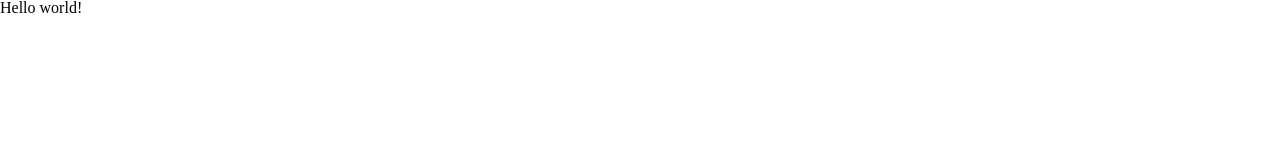
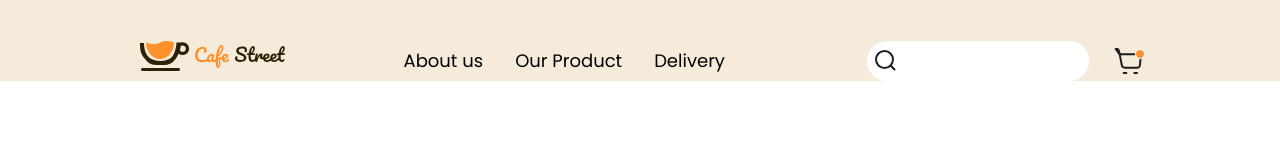
Before and after one commit to ArtemDerenok/coffeeShop-landing, a website: page src/index.html in a window 1280 px wide. Drawn offline with Linux system fonts and the light colour scheme.

Commit message:
feat: add nav container

```diff
--- a/src/index.html
+++ b/src/index.html
@@ -9,7 +9,27 @@
 </head>
 
 <body>
-  <h1>Hello world!</h1>
+  <!-- First section! -->
+  <section class="first-section">
+    <div class="container first-section__nav-container">
+      <header class="first-section__header">
+        <a href="#"><img src="icons/logo-coffe.svg" alt="logo"></a>
+      </header>
+      <div class="first-section__box">
+        <nav class="first-section__nav-menu nav-menu">
+          <ul class="nav-menu__list">
+            <li class="nav-menu__list-item">About us</li>
+            <li class="nav-menu__list-item">Our Product</li>
+            <li class="nav-menu__list-item">Delivery</li>
+          </ul>
+        </nav>
+        <div class="first-section__search-bar search-bar">
+          <input type="search" class="search-bar__input">
+          <img src="icons/icons-cart.svg" alt="basket" class="search-bar__logo">
+        </div>
+      </div>
+    </div>
+  </section>
 </body>
 
 </html>
--- a/src/scss/_variables.scss
+++ b/src/scss/_variables.scss
@@ -0,0 +1,3 @@
+$COFFEE_BACKGROUND: #f6ebda;
+$ORANGE: #ff902b;
+$GRAY: #929292;
--- a/src/scss/style.scss
+++ b/src/scss/style.scss
@@ -1,3 +1,85 @@
 @import "./variables";
 @import "./normalize.scss";
 @import "./reset.scss";
+
+* {
+  box-sizing: border-box;
+}
+
+@font-face {
+  font-family: "Poppins";
+  src: url("../fonts/Poppins-Regular.ttf");
+  font-style: normal;
+  font-weight: 400;
+}
+
+.container {
+  max-width: 1440px;
+  margin: 0 auto;
+}
+
+.first-section {
+  &__nav-container {
+    background-color: $COFFEE_BACKGROUND;
+    display: flex;
+    padding: 41px 135px 0 135px;
+    justify-content: space-between;
+  }
+
+  &__header {
+  }
+
+  &__box {
+    display: flex;
+    gap: 142px;
+  }
+
+  &__nav-menu {
+  }
+
+  &__search-bar {
+  }
+}
+
+.nav-menu {
+  display: flex;
+  align-items: center;
+
+  &__list {
+    display: flex;
+    gap: 32px;
+  }
+
+  &__list-item {
+    color: #000;
+    font-size: 18px;
+    font-family: Poppins;
+    cursor: pointer;
+
+    &:hover {
+      color: $ORANGE;
+    }
+  }
+}
+
+.search-bar {
+  display: flex;
+  gap: 24px;
+  align-items: center;
+
+  &__input {
+    all: unset;
+    box-sizing: border-box;
+    padding-left: 32px;
+    background: url("../icons/akar-icons-search.svg") no-repeat 7px white;
+    max-width: 222px;
+    height: 40px;
+    border-radius: 35px;
+    color: $GRAY;
+    font-size: 12px;
+    font-family: Poppins;
+  }
+
+  &__logo {
+  }
+}
```
Also changed, not shown: src/css/style.css, src/fonts/Poppins-Regular.ttf (added), src/icons/akar-icons-search.svg (added), src/icons/icons-cart.svg (added), src/icons/logo-coffe.svg (added), 1 other file.
